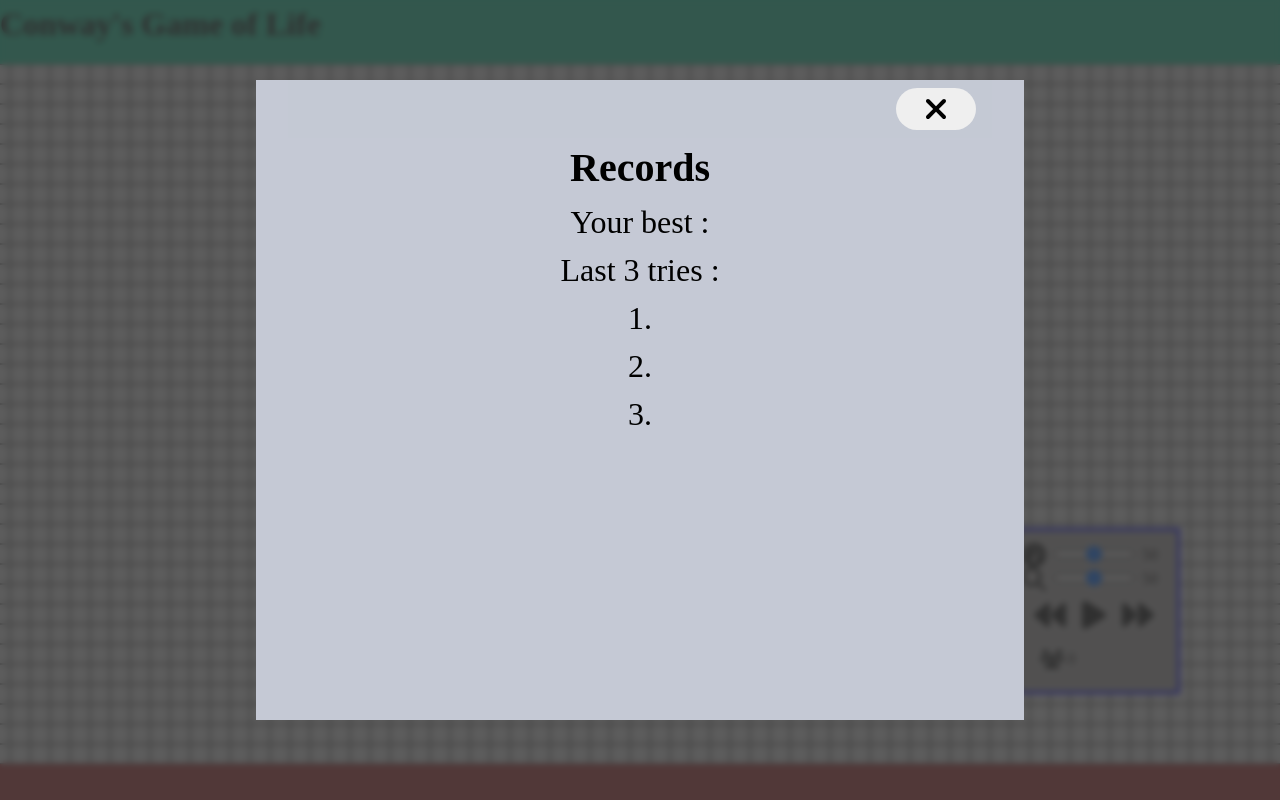
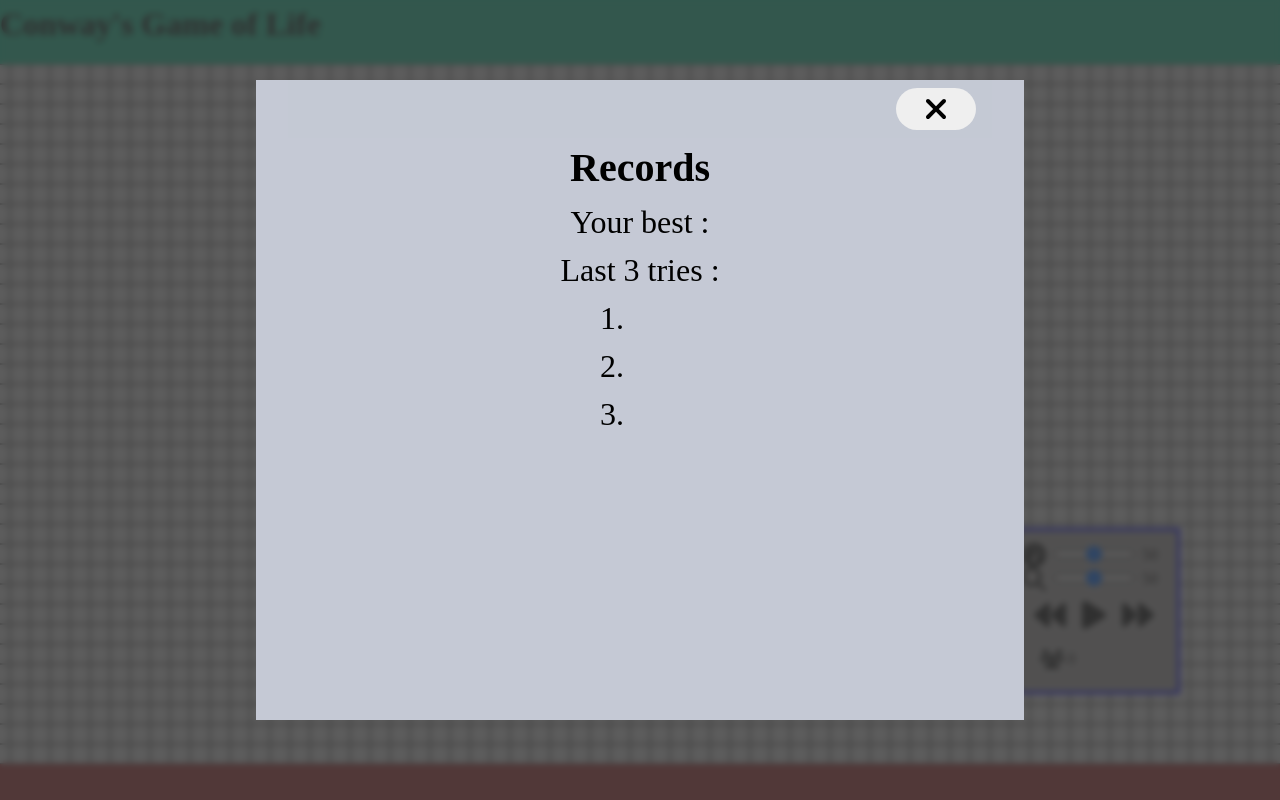
Before and after one commit to Pavel-Ignatenko6/Conways-Game-of-Life, a React (Vite) app: page /records in a window 1280 px wide. Shown: the top 800 px of the page. Built offline with nearby package versions, Linux system fonts and the light colour scheme.

Commit message:
fix records style

```diff
--- a/src/modals/Records.module.css
+++ b/src/modals/Records.module.css
@@ -19,5 +19,13 @@
 }
 
 .single-record {
+  width: 5rem;
   display: flex;
+  justify-content: space-between;
 }
+
+.record-val {
+  display: block;
+  width: 2rem;
+  text-align: left;
+}
```
